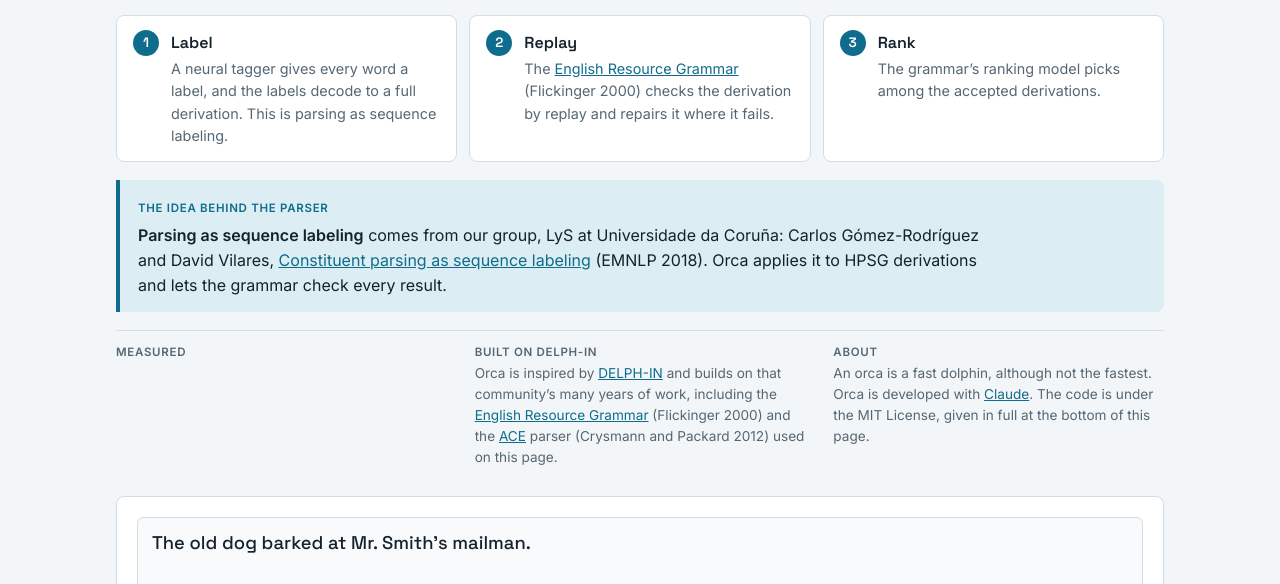
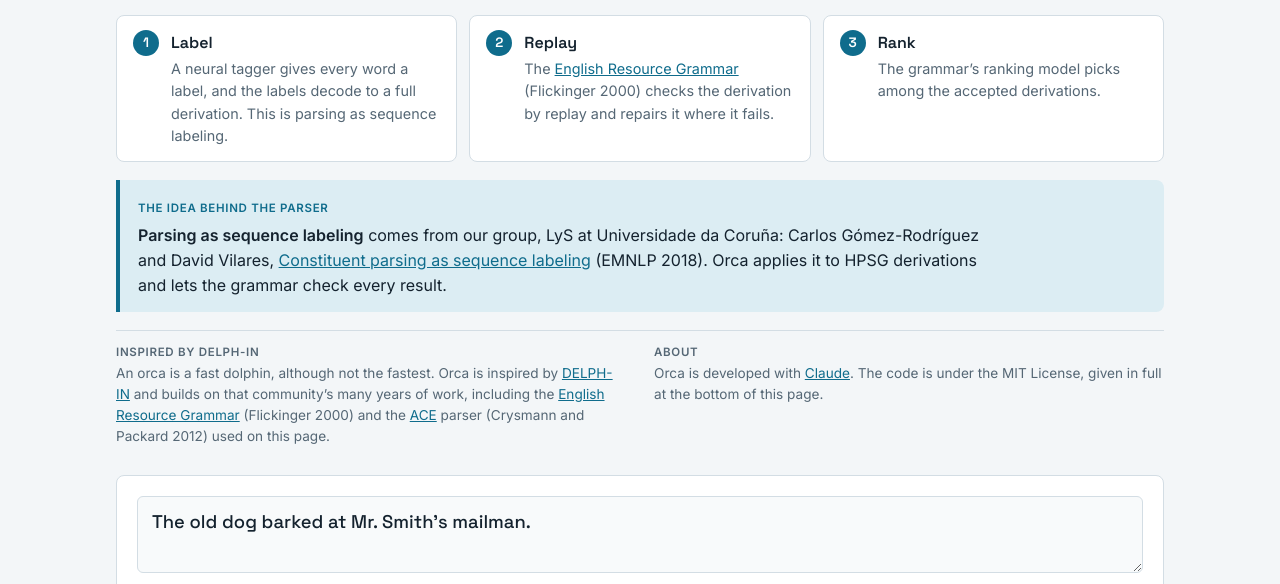
Before and after one commit to olzama/orca, a plain HTML site: page docs/demo/index.html in a window 1280 px wide. Shown: the part 148-732 px from the top of the page. Drawn offline with Linux system fonts and the light colour scheme; no server answers.

Commit message:
Demo page: one 'Inspired by DELPH-IN' box with the fast-dolphin line; drop the measured line
Co-Authored-By: Claude Fable 5.2 <noreply@anthropic.com>
Claude-Session: https://claude.ai/code/session_01AKnFn3btPk4pjb9eUFGUdP

```diff
--- a/docs/demo/index.html
+++ b/docs/demo/index.html
@@ -198,9 +198,8 @@ details.frag summary .small { margin-left: 6px; }
       <p><b>Parsing as sequence labeling</b> comes from our group, LyS at Universidade da Coruña: Carlos Gómez-Rodríguez and David Vilares, <a href="https://aclanthology.org/D18-1162/">Constituent parsing as sequence labeling</a> (EMNLP 2018). Orca applies it to HPSG derivations and lets the grammar check every result.</p>
     </aside>
     <div class="about">
-      <div><h3>Measured</h3><p id="about"></p></div>
-      <div><h3>Built on DELPH-IN</h3><p>Orca is inspired by <a href="https://delph-in.github.io/docs/">DELPH-IN</a> and builds on that community’s many years of work, including the <a href="https://github.com/delph-in/erg">English Resource Grammar</a> (Flickinger 2000) and the <a href="https://sweaglesw.org/linguistics/ace/">ACE</a> parser (Crysmann and Packard 2012) used on this page.</p></div>
-      <div><h3>About</h3><p>An orca is a fast dolphin, although not the fastest. Orca is developed with <a href="https://www.anthropic.com/claude">Claude</a>. The code is under the MIT License, given in full at the bottom of this page.</p></div>
+      <div><h3>Inspired by DELPH-IN</h3><p>An orca is a fast dolphin, although not the fastest. Orca is inspired by <a href="https://delph-in.github.io/docs/">DELPH-IN</a> and builds on that community’s many years of work, including the <a href="https://github.com/delph-in/erg">English Resource Grammar</a> (Flickinger 2000) and the <a href="https://sweaglesw.org/linguistics/ace/">ACE</a> parser (Crysmann and Packard 2012) used on this page.</p></div>
+      <div><h3>About</h3><p>Orca is developed with <a href="https://www.anthropic.com/claude">Claude</a>. The code is under the MIT License, given in full at the bottom of this page.</p></div>
     </div>
   </header>
 
@@ -828,7 +827,6 @@ async function run() {
 $('go').addEventListener('click', run);
 $('input').addEventListener('keydown', e => { if (e.key === 'Enter' && (e.ctrlKey || e.metaKey)) { e.preventDefault(); run(); } });
 $('examples').replaceChildren(...EXAMPLES.map(s => { const b = el('button', 'chip', esc(s)); b.type = 'button'; b.addEventListener('click', () => { $('input').value = s; run(); }); return b; }));
-fetch('api/info').then(r => r.json()).then(i => { $('about').textContent = 'Tagger: ' + i.tagger + '. ' + (i.note || ''); }).catch(() => {});
 </script>
 </body>
 </html>
```
